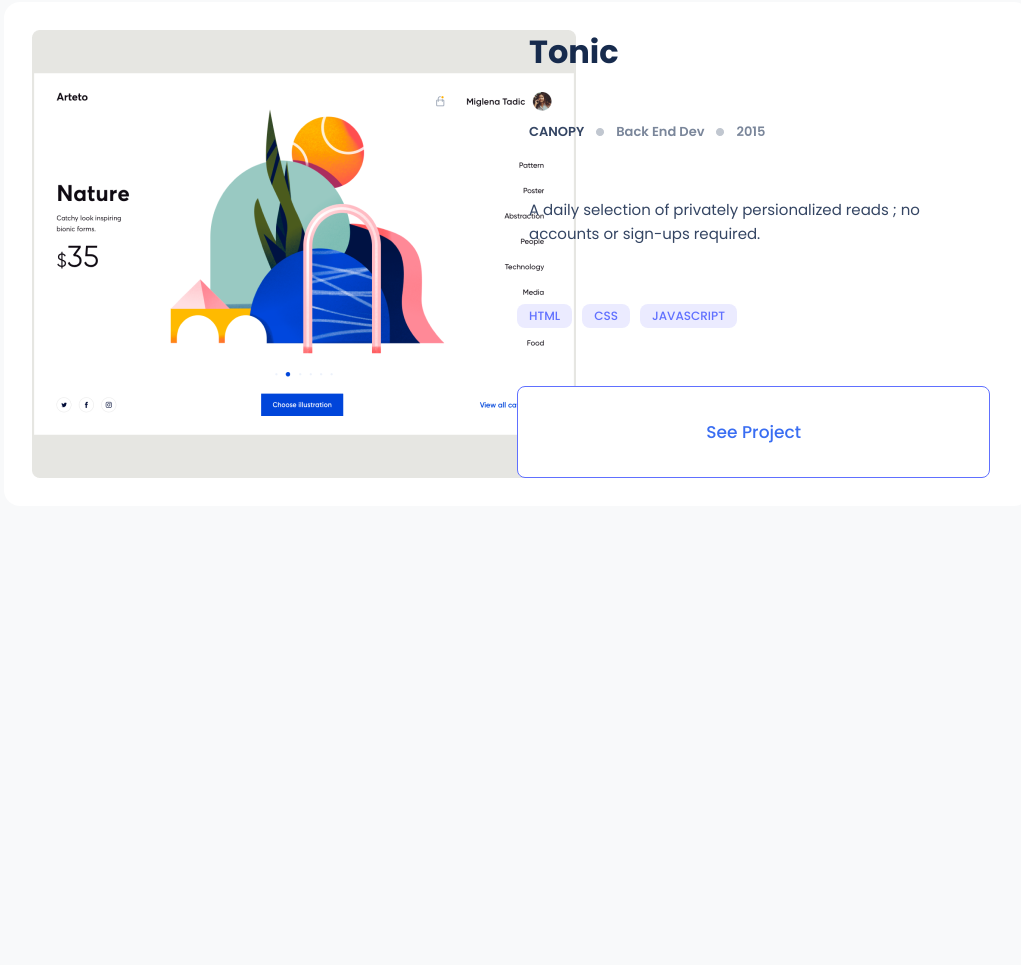
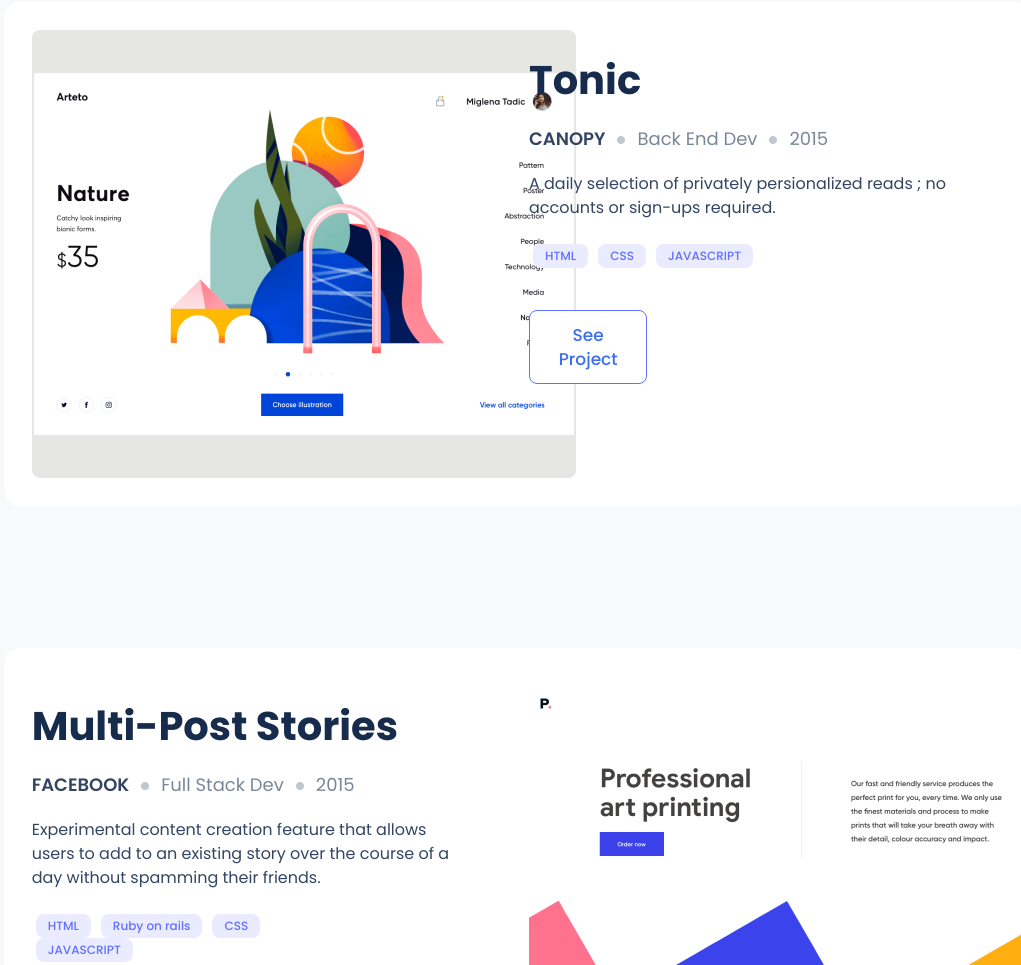
Before and after one commit to Ridalord/bootstrap_portfolio, a website: page index.html in a window 1280 px wide. Shown: the part 900-1865 px from the top of the page, without its empty margins (123-1144 px from the left). Before the commit the page ends 1406 px from the top, so only its background shows below. Drawn offline with nearby package versions, Linux system fonts and the light colour scheme.

Commit message:
Add works section

```diff
--- a/index.html
+++ b/index.html
@@ -86,98 +86,98 @@
         <div class="works-image">
           <img src="img/nature.png" alt="Tonic Snapshoot">
         </div>
-        <div class="details row row-cols-1">
+        <div class="details col-md-6">
           <h2 class="works-header">Tonic</h2>
-          <ul class="header-sub d-flex">
+          <ul class="header-sub d-flex justify-content-left">
             <li class="main-header">CANOPY</li>
             <li><img src="img/Counter.png" alt="Counter"></li>
             <li>Back End Dev</li>
             <li><img src="img/Counter.png" alt="Counter"></li>
             <li>2015</li>
           </ul>
-          <p class="works-text">A daily selection of privately persionalized reads ; no accounts or sign-ups required.</p>
+          <p class="works-text col-md-11">A daily selection of privately persionalized reads ; no accounts or sign-ups required.</p>
           <ul class="works-stack row row-cols-3 justify-content-left col-md-9">
             <li>HTML</li>
             <li>CSS</li>
             <li>JAVASCRIPT</li>
           </ul>
-          <button class="works-button">See Project</button>
+          <button class="works-button col-md-3">See Project</button>
         </div>
       </div>
-    </div>
-    <!-- <div class="tonic d-flex flex-reverse">
+      <div class="tonic row row-cols-2 bg-white flex-row-reverse">
         <div class="works-image">
           <img src="img/professional-art.png" alt="Multi-post Stories">
         </div>
-      <div class="details d-flex">
+        <div class="details col-md-6">
           <h2 class="works-header">Multi-Post Stories</h2>
-        <ul class="header-sub d-flex">
+          <ul class="header-sub d-flex justify-content-left">
             <li class="main-header">FACEBOOK</li>
             <li><img src="img/Counter.png" alt="Counter"></li>
             <li>Full Stack Dev</li>
             <li><img src="img/Counter.png" alt="Counter"></li>
             <li>2015</li>
           </ul>
-        <p class="works-text">Experimental content creation feature that allows users to add to an existing story over the
+          <p class="works-text col-md-11">Experimental content creation feature that allows users to add to an existing story over the
           course of a day without
           spamming their friends.</p>
-        <ul class="works-stack d-flex ">
+          <ul class="works-stack row row-cols-3 justify-content-left col-md-9">
             <li>HTML</li>
             <li>Ruby on rails</li>
             <li>CSS</li>
             <li>JAVASCRIPT</li>
           </ul>
-        <button class="works-button">See Project</button>
+          <button class="works-button col-md-3">See Project</button>
         </div>
       </div>
-    <div class="tonic d-flex">
+      <div class="tonic row row-cols-2 bg-white">
         <div class="works-image">
           <img src="img/facebook360.png" alt="Tonic Snapshoot">
         </div>
-      <div class="details d-flex">
+        <div class="details col-md-6">
           <h2 class="works-header">Facebook 360</h2>
-        <ul class="header-sub d-flex">
+          <ul class="header-sub d-flex justify-content-left">
             <li class="main-header">Facebook</li>
             <li><img src="img/Counter.png" alt="Counter"></li>
             <li>Full Stack Dev</li>
             <li><img src="img/Counter.png" alt="Counter"></li>
             <li>2015</li>
           </ul>
-        <p class="works-text">Exploring the future of media in Facebook's first Virtual Reality app; a place to discover
-          ad enjoy 360 photos and videos on Gear VR</p>
-        <ul class="works-stack d-flex">
+          <p class="works-text col-md-11">Exploring the future of media in Facebook's first Virtual Reality app; a place to discover
+          ad enjoy 360 photos and videos on Gear VR.</p>
+          <ul class="works-stack row row-cols-3 justify-content-left col-md-9">
             <li>HTML</li>
             <li>Ruby on rails</li>
             <li>CSS</li>
             <li>JAVASCRIPT</li>
           </ul>
-        <button class="works-button">See Project</button>
+          <button class="works-button col-md-3">See Project</button>
         </div>
       </div>
-    <div class="tonic d-flex flex-reverse">
+      <div class="tonic row row-cols-2 bg-white flex-row-reverse">
         <div class="works-image">
           <img src="img/Availability.png" alt="Multi-post Stories">
         </div>
-      <div class="details d-flex">
+        <div class="details col-md-6">
           <h2 class="works-header">Uber Navigation</h2>
-        <ul class="header-sub d-flex">
+          <ul class="header-sub d-flex justify-content-left">
             <li class="main-header">Uber</li>
             <li><img src="img/Counter.png" alt="Counter"></li>
             <li>Lead Developer</li>
             <li><img src="img/Counter.png" alt="Counter"></li>
-          <li>2018</li>
+            <li>2015</li>
           </ul>
-        <p class="works-text">A smart assistant to make driving more safe, efficient and fun by unlocking your most
+          <p class="works-text col-md-11">A smart assistant to make driving more safe, efficient and fun by unlocking your most
           expensive computer: your car.</p>
-        <ul class="works-stack d-flex justify-content-between">
+          <ul class="works-stack row row-cols-3 justify-content-left col-md-9">
             <li>HTML</li>
             <li>Ruby on rails</li>
             <li>CSS</li>
             <li>JAVASCRIPT</li>
           </ul>
-        <button class="works-button">See Project</button>
+          <button class="works-button col-md-3">See Project</button>
         </div>
-    </div> -->
+      </div>
+    </div>
   </section>
 
 </body>
--- a/style.css
+++ b/style.css
@@ -12,6 +12,10 @@
 
 ul {
   list-style: none;
+}
+
+button {
+  transition: all 1s ease-in-out;
 }
 
 .navbar {
@@ -44,11 +48,13 @@
 .top-section {
   /* padding-top: 114px; */
   min-height: 92vh;
+
   /* row-gap: 12px; */
   background-image: url(img/Header\ bg@2x.png);
   background-position: center;
   background-repeat: no-repeat;
   background-size: cover;
+
   /* padding: 0 24px 24px; */
   border-bottom-left-radius: 88px;
   background-color: #ffff;
@@ -92,38 +98,58 @@
 .tonic {
   padding: 28px 16px;
   border-radius: 16px;
-  row-gap: 12px;
+  margin-bottom: 142px;
+}
+
+.tonic:hover {
+  border: 2px solid #a7aeff;
+  cursor: pointer;
+}
+
+.details {
+  padding: 24px;
 }
 
 .works-header {
   font-weight: 700;
-  font-size: 32px;
-  line-height: 44px;
+  font-size: 40px;
+  line-height: 52px;
   color: #172b4d;
+  margin-bottom: 21px;
+}
+
+.header-sub,
+.main-header {
+  font-size: 18px;
+  line-height: 24px;
 }
 
 .header-sub {
-  font-weight: 600;
-  font-size: 13px;
-  line-height: 16px;
   color: #7a869a;
-  justify-content: left;
-  width: 100%;
-  column-gap: 12px;
+  padding: 0 !important;
+  margin-bottom: 21px;
+}
+
+.header-sub li {
+  padding-right: 12px;
 }
 
 .main-header {
+  color: #344563;
   font-weight: 600;
-  font-size: 13px;
-  line-height: 16px;
-  color: #344563;
 }
 
 .works-text {
   font-weight: 400;
-  font-size: 15px;
+  font-size: 16px;
   line-height: 24px;
   color: #344563;
+  margin-bottom: 24px;
+}
+
+.works-stack {
+  padding-left: 1rem !important;
+  margin-bottom: 42px !important;
 }
 
 .works-stack li {
```
Lines whose indentation alone changed are shown as unchanged.
